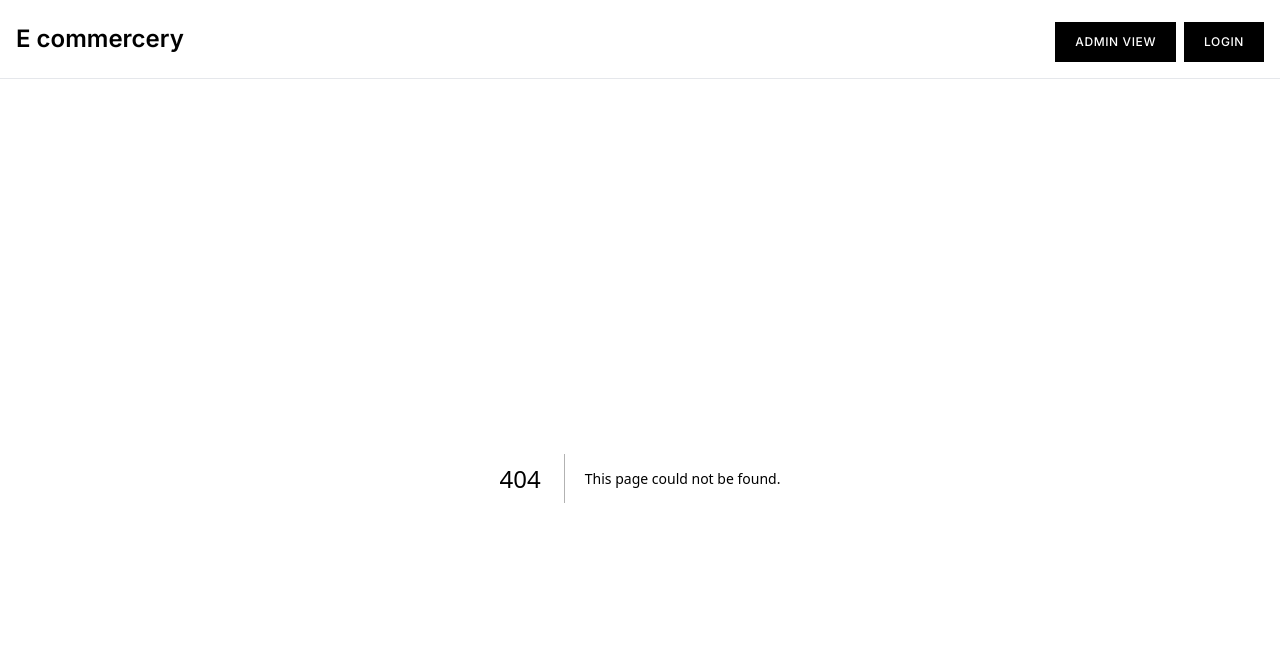
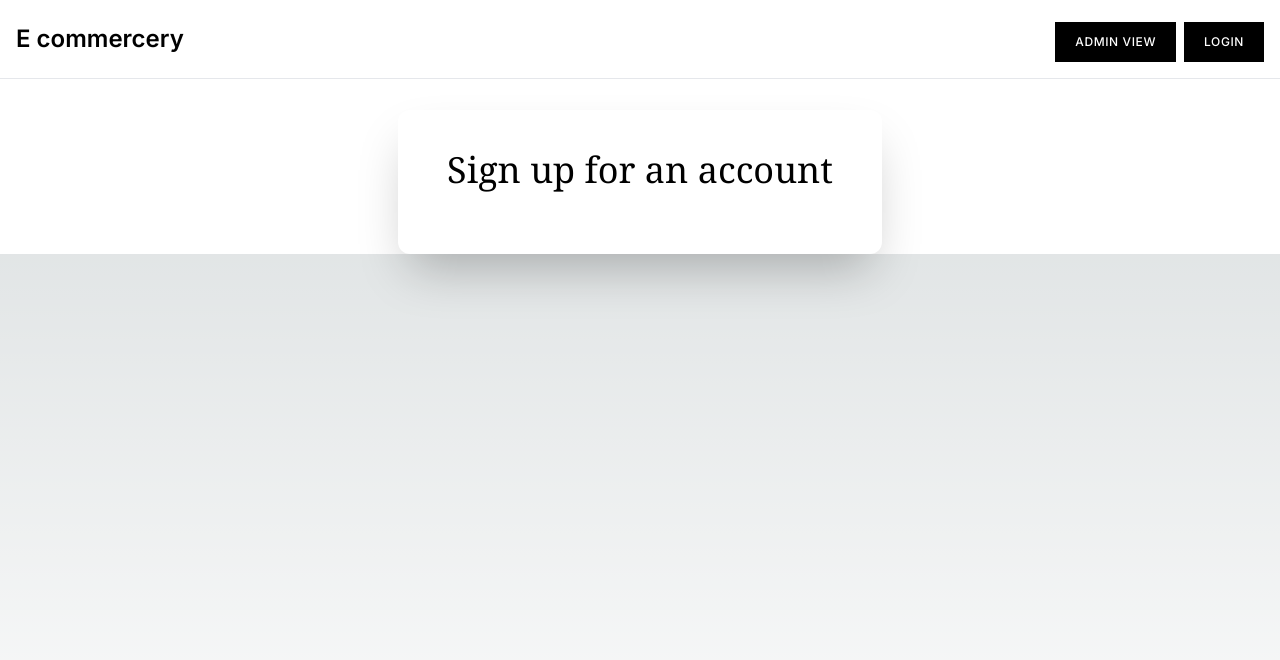
Before and after one commit to sunnythelucky/ecommerce, a Next.js app: page /register in a window 1280 px wide. Before the commit this address had no page. Shown: the top 660 px of the page. Built offline with nearby package versions, Linux system fonts and the light colour scheme.

Commit message:
Add register page

```diff
--- /dev/null
+++ b/src/app/register/page.js
@@ -0,0 +1,40 @@
+"use client";
+
+import { registrationFormControls } from "@/utils";
+import InputComponent from "../components/FormElements/InputComponent";
+import SelectComponent from "../components/FormElements/SelectComponent";
+
+const isRegistered = false;
+
+export default function Register() {
+	return (
+		<div className="bg-white relative">
+			<div className="flex flex-col items-center justify-between pt-0 pr-10 pb-0 pl-10 mt-8 mr-auto xl:px-5 lg:flex-row">
+				<div className="flex flex-col items-center justify-center w-full pr-10 pl-10 lg:flex-row">
+					<div className="w-full mt-10 mr-0 mb-0 ml-0 relative max-w-2xl lg:mt-0 lg:w-5/12">
+						<div className="flex flex-col items-center justify-start pt-10 pr-10 pb-10 pl-10 bg-white shadow-2xl rounded-xl relative z-10">
+							<p className="w-full text-4xl font-medium text-center font-serif">
+								{isRegistered ? "Registration Successful ! " : "Sign up for an account"}
+							</p>
+							{isRegistered ? (
+								<button className="inline-flex w-full items-center justify-center bg-black px-6 py-4 text-lg text-white transition-all duration-200 ease-in-out focus:shadow font-medium uppercase tracking-side">
+									Login
+								</button>
+							) : (
+								<div className="w-full mt-6 mr-0 mb-0 ml-0 relative space-y-9">
+									{registrationFormControls.map(({ id, type, placeholder, label, componentType, options }) => {
+										componentType === "input" ? (
+											<InputComponent label={label} id={id} type={type} placeholder={placeholder} />
+										) : componentType === "select" ? (
+											<SelectComponent label={label} id={id} type={type} placeholder={placeholder} options={options} />
+										) : null;
+									})}
+								</div>
+							)}
+						</div>
+					</div>
+				</div>
+			</div>
+		</div>
+	);
+}
```
